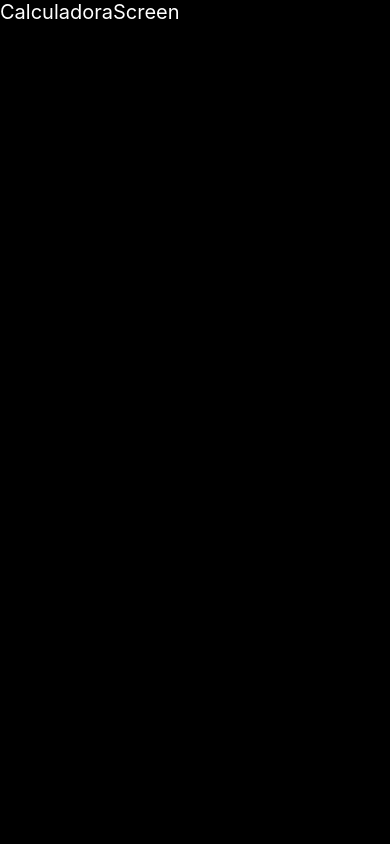
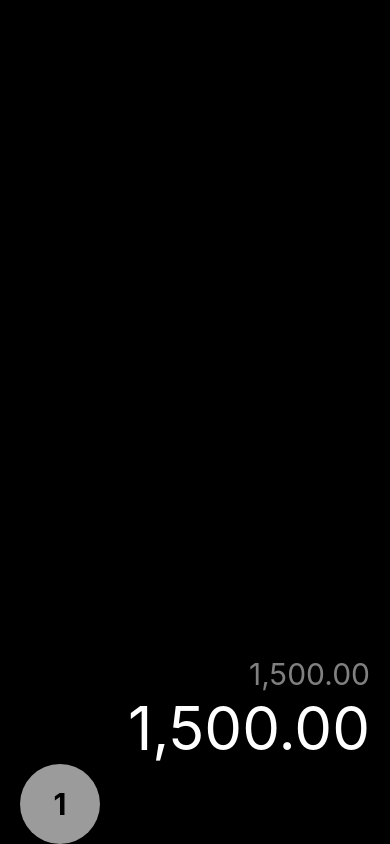
Before and after one commit to Sierra-034/Calculadora, a React Native app: screen / in a window 390 px wide. Built offline with nearby package versions, Linux system fonts and the light colour scheme.

Commit message:
88: Textos y mi primer botón

```diff
--- a/src/screens/CalculadoraScreen.tsx
+++ b/src/screens/CalculadoraScreen.tsx
@@ -5,8 +5,15 @@
 
 export const CalculadoraScreen = () => {
     return (
-        <View>
-            <Text style={styles.texto}>CalculadoraScreen</Text>
+        <View style={styles.calculadoraContainer}>
+            <Text style={styles.resultadoPequeno}>1,500.00</Text>
+            <Text style={styles.resultado}>1,500.00</Text>
+
+            <View>
+                <View style={styles.boton}>
+                    <Text style={styles.botonTexto}>1</Text>
+                </View>
+            </View>
         </View>
     );
 };
--- a/src/theme/appTheme.tsx
+++ b/src/theme/appTheme.tsx
@@ -6,8 +6,33 @@
         flex: 1,
         backgroundColor: 'black',
     },
-    texto: {
+    calculadoraContainer: {
+        flex: 1,
+        paddingHorizontal: 20,
+        justifyContent: 'flex-end',
+    },
+    resultado: {
         color: 'white',
-        fontSize: 20,
-    }
+        fontSize: 60,
+        textAlign: 'right',
+    },
+    resultadoPequeno: {
+        color: 'rgba(255, 255, 255, 0.5)',
+        fontSize: 30,
+        textAlign: 'right',
+    },
+    boton: {
+        height: 80,
+        width: 80,
+        backgroundColor: '#9B9B9B',
+        borderRadius: 100,
+        justifyContent: 'center',
+    },
+    botonTexto: {
+        textAlign: 'center',
+        padding: 10,
+        fontSize: 30,
+        color: 'black',
+        fontWeight: 'bold',
+    },
 });
```
